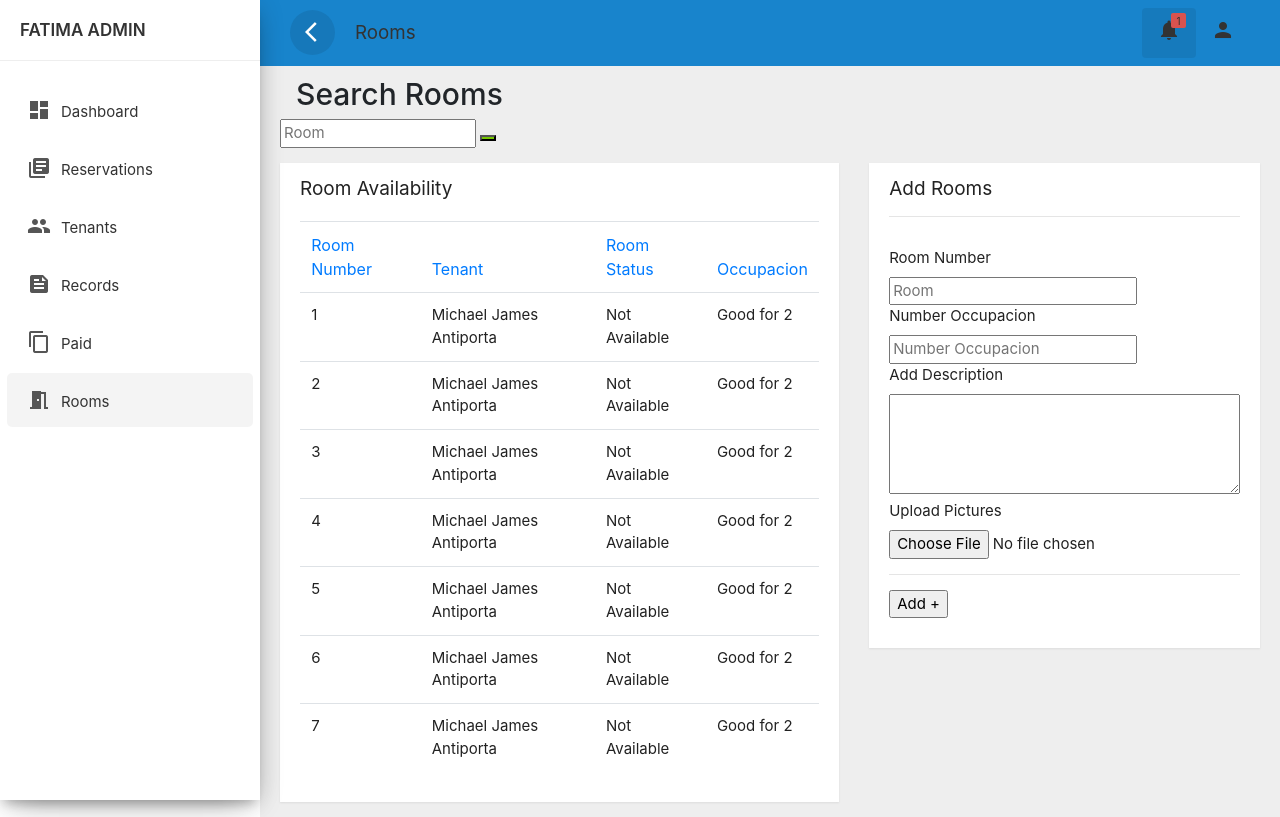
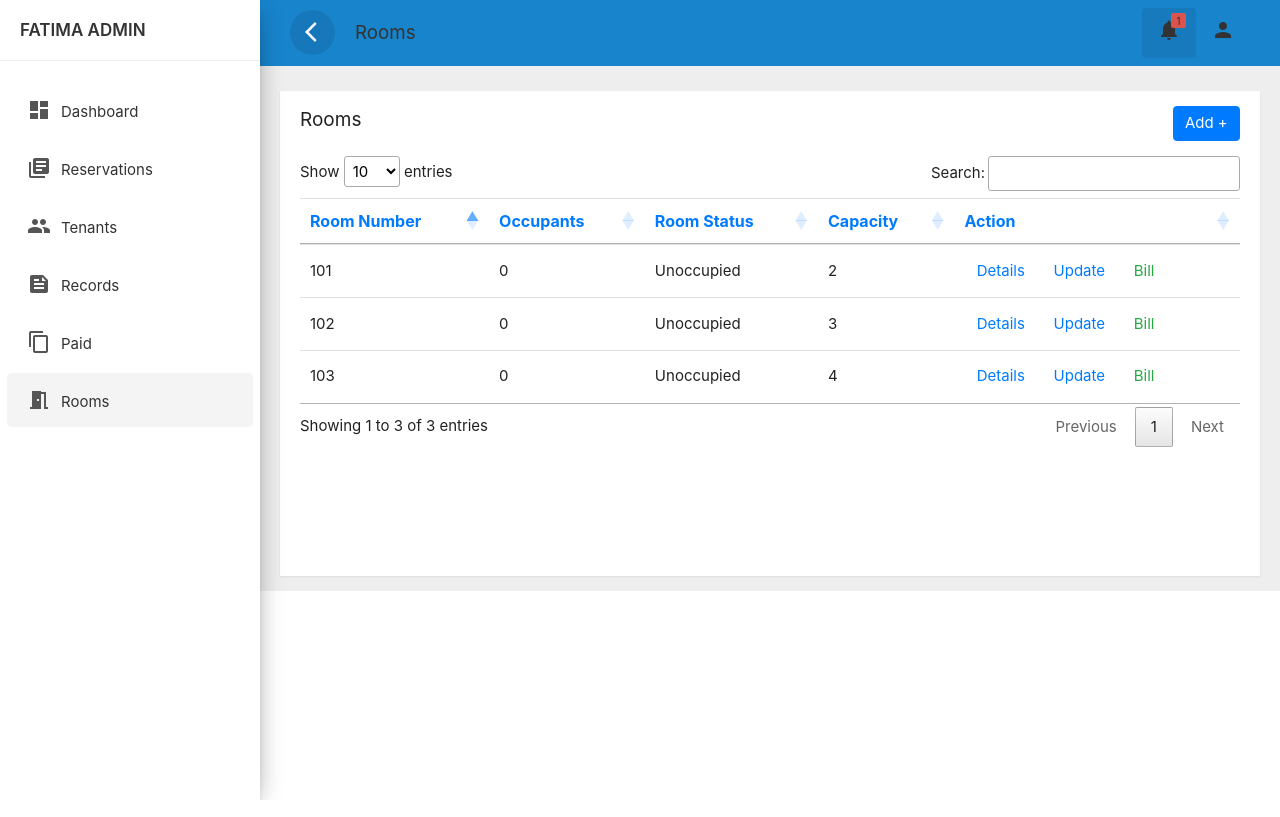
Before and after one commit to weinnandhasanion/fatimarental, a PHP site: page /admin/pages/rooms.php in a window 1280 px wide. Run offline with PHP 8.4, Linux system fonts and the light colour scheme; a user stored in the database is signed in; data comes from the database, SQL or seed files in the repository; both versions use the stored data as it was after the commit; data that the repository does not hold is empty; some libraries are stand-ins or nearby versions; some web fonts are replaced.

Commit message:
wip room adding func

```diff
--- /dev/null
+++ b/admin/functions/add_room.php
@@ -0,0 +1,3 @@
+<?php
+echo json_encode($_FILES['file']);
+?>
--- a/admin/pages/rooms.php
+++ b/admin/pages/rooms.php
@@ -1,179 +1,177 @@
+<?php
+include './../functions/connect.php';
+session_start();
+if (!isset($_SESSION['user'])) {
+    header("Location: ./..");
+}
+
+$rooms = [];
+$sql = "SELECT * FROM rooms";
+$roomsRes = $conn->query($sql);
+if ($roomsRes) {
+  $rooms = array_map(function($room) use ($conn) {
+    $room['tenants'] = [];
+    $sql = "SELECT * FROM tenants WHERE room_id = " . $room['id'];
+    $res = $conn->query($sql);
+    $tenants = [];
+    if ($res->num_rows > 0) {
+      while ($row = $res->fetch_assoc()) {
+        $tenants[] = $row;
+      }
+      $room['tenants'] = $tenants;
+    }
+    return $room;
+  }, $roomsRes->fetch_all(MYSQLI_ASSOC));
+}
+
+function renderTenants($tenants)
+{
+  if (count($tenants) > 0) {
+    return implode(", ", array_map(function($tenant) {
+      return $tenant['first_name']." ".$tenant['last_name'];
+    }, $tenants));
+  }
+
+  return "N/A";
+}
+?>
+
 <!doctype html>
 <html lang="en">
 
 <?php include './../templates/head.php'?>
 
-
 <body>
-
-
-
-
   <div class="wrapper">
-
-
     <div class="body-overlay"></div>
-
 
     <!-- Include navigation bar -->
     <?php include './../templates/nav.php'?>
 
-
-
-
     <!-- Page Content  -->
     <div id="content">
-
     <?php include './../templates/topnav.php'?>
-
-
-
       <div class="main-content">
-        <div class="w3-container">
-          <h2>Search Rooms</h2>
-
-        </div>
-        <form class="example" action="action_page.php">
-          <input type="text" placeholder="Room" name="search" style="width: 20%;">
-          <button type="submit" style="background-color: rgb(119, 199, 0); color: white;"><i
-              class="fa fa-search"></i></button>
-        </form>
         <div class="row ">
-          <div class="col-lg-7 col-md-12">
+          <div class="col-sm-12">
             <div class="card" style="min-height: 485px">
-              <div class="card-header card-header-text">
-                <h4 class="card-title">Room Availability</h4>
+            <div class="card-header card-header-text d-flex justify-content-start align-items-center">
+                <h4 class="card-title flex-grow-1">Rooms</h4>
+                <button class="btn btn-primary" data-toggle="modal" data-target="#add-room-modal">Add &#43;</button>
               </div>
               <div class="card-content table-responsive">
-                <table class="table table-hover">
+                <table class="table table-hover" id='rooms-table'>
                   <thead class="text-primary">
                     <tr>
                       <th>Room Number</th>
-                      <th>Tenant</th>
+                      <th>Occupants</th>
                       <th>Room Status</th>
-                      <th>Occupacion</th>
+                      <th>Capacity</th>
+                      <th>Action</th>
                     </tr>
                   </thead>
                   <tbody>
+                  <?php
+                  foreach ($rooms as $room) {
+                    ?>
                     <tr>
-
-                      <td>1</td>
-                      <td>Michael James Antiporta</td>
-                      <td>Not Available</td>
-                      <td>Good for 2</td>
-
-
+                      <td class="align-middle"><?=$room['room_number']?></td>
+                      <td class="align-middle text-truncate"><?=count($room['tenants'])?></td>
+                      <td class="align-middle"><?=count($room['tenants']) > 0 ? 'Occupied' : 'Unoccupied'?></td>
+                      <td class="align-middle"><?=$room['capacity']?></td>
+                      <td class="align-middle">
+                        <button class="btn btn-link btn-small">Details</button>
+                        <button class="btn btn-small btn-link">Update</button>
+                        <button class="btn btn-small btn-link text-success">Bill</button>
+                      </td>
                     </tr>
-                    <tr>
-
-                      <td>2</td>
-                      <td>Michael James Antiporta</td>
-                      <td>Not Available</td>
-                      <td>Good for 2</td>
-
-
-                    </tr>
-                    <tr>
-
-                      <td>3</td>
-                      <td>Michael James Antiporta</td>
-                      <td>Not Available</td>
-                      <td>Good for 2</td>
-
-
-                    </tr>
-                    <tr>
-
-                      <td>4</td>
-                      <td>Michael James Antiporta</td>
-                      <td>Not Available</td>
-                      <td>Good for 2</td>
-
-
-                    </tr>
-                    <tr>
-
-                      <td>5</td>
-                      <td>Michael James Antiporta</td>
-                      <td>Not Available</td>
-                      <td>Good for 2</td>
-
-
-                    </tr>
-                    <tr>
-
-                      <td>6</td>
-                      <td>Michael James Antiporta</td>
-                      <td>Not Available</td>
-                      <td>Good for 2</td>
-
-
-                    </tr>
-                    <tr>
-
-                      <td>7</td>
-                      <td>Michael James Antiporta</td>
-                      <td>Not Available</td>
-                      <td>Good for 2</td>
-
-
-                    </tr>
+                    <?php
+                  }
+                  ?>
                   </tbody>
                 </table>
               </div>
-            </div>
-          </div>
-
-
-          <div class="col-lg-5 col-md-12">
-            <div class="card" style="min-height: 485px">
-              <div class="card-header card-header-text">
-                <h4 class="card-title">Add Rooms</h4>
-                <hr>
-              </div>
-              <div class="card-content">
-                <div>
-                  <form action="/action_page.php">
-                    <label for="Room">Room Number</label>
-                    <input type="text" id="room" name="Room" placeholder="Room">
-
-                    <label for="Occupacion">Number Occupacion</label>
-                    <input type="text" id="Occupacion" name="Number" placeholder="Number Occupacion">
-                    <label for="Occupacion">Add Description</label><br>
-                    <textarea type="text" name="" id="" style="width: 100%; height: 100px;"></textarea><br>
-                    <label for="country">Upload Pictures</label><br>
-                    <input type="file" id="myFile" name="filename">
-                    <hr>
-                    <input type="submit" value="Add &#43">
-                  </form>
             </div>
           </div>
         </div>
       </div>
     </div>
 
-
-
+    <div id="add-room-modal" tabindex="-1" class="modal fade" role="dialog">
+      <form id="add-room-form" enctype="multipart/form-data">
+        <div class="modal-dialog modal-lg" role='document'>
+          <div class="modal-content">
+            <div class="modal-header">
+              <h5 class="modal-title">Add Room</h5>
+              <button type="button" class="close" data-dismiss="modal" aria-label="Close">
+                <span aria-hidden="true">&times;</span>
+              </button>
+            </div>
+            <div class="modal-body">
+              <div class="row mb-2">
+                <div class="col-sm-4">
+                  <label>Room Number</label>
+                  <input class="form-control" type="text" name="room_number" required>
+                  <small id='room_number-error' class='text-danger'></small>
+                </div>
+                <div class="col-sm-4">
+                  <label for="price">Price</label>
+                  <div class="input-group">
+                    <div class="input-group-prepend">
+                      <span class="input-group-text">₱</span>
+                    </div>
+                    <input type="text" name="price" class="form-control">
+                    <div class="input-group-append">
+                      <span class="input-group-text">.00</span>
                     </div>
                   </div>
+                  <small class="text-danger" id="price-error"></small>
+                </div>
+                <div class="col-sm-4">
+                  <label for="capacity">Capacity</label>
+                  <div class="input-group">
+                    <input type="number" name="capacity" class="form-control" min="0">
+                    <div class="input-group-append">
+                      <span class="input-group-text">pax</span>
+                    </div>
+                  </div>
+                </div>
+              </div>
+              <div class="row mb-2">
+                <div class="col-sm-12">
+                  <label>Room Description</label>
+                  <textarea style="resize: none" rows="5" class="form-control" type="text" name="description" required></textarea>
+                  <small id='description-error' class='text-danger'></small>
+                </div>
+              </div>
+              <div class="row mb-2">
+                <div class="col-sm-12 d-flex flex-column">
+                  Room Images
+                  <input type="file" hidden multiple id="file-input" name="room_images">
+                  <small id="valid_id-error" class="text-danger"></small>
+                  <small id="pathname-cont"></small>
+                  <button type="button" class="btn btn-secondary btn-sm" style="width: 120px"
+                    onclick="document.querySelector('#file-input').click()">Upload Image/s</button>
+                </div>
+              </div>
+            </div>
+            <div class="modal-footer">
+              <button type="submit" class="btn btn-success">Add</button>
+            </div>
+          </div>
+        </div>
+      </form>
+    </div>
 
-
-
-
-
-
-
-
-    <!-- Optional JavaScript -->
-    <!-- jQuery first, then Popper.js, then Bootstrap JS -->
-    <script src="./../js/jquery-3.3.1.slim.min.js"></script>
+    <script src="./../js/jquery-3.3.1.min.js"></script>
     <script src="./../js/popper.min.js"></script>
     <script src="./../js/bootstrap.min.js"></script>
-    <script src="./../js/jquery-3.3.1.min.js"></script>
-
+    <script type="text/javascript" charset="utf8" src="https://cdn.datatables.net/1.11.5/js/jquery.dataTables.js"></script>
 
     <script type="text/javascript">
       $(document).ready(function() {
+        $('#rooms-table').DataTable();
+
         $('#sidebarCollapse').on('click', function() {
           $('#sidebar').toggleClass('active');
           $('#content').toggleClass('active');
@@ -183,13 +181,41 @@
           $('#sidebar,.body-overlay').toggleClass('show-nav');
         });
 
+        $('#add-room-form').submit(function(e) {
+          e.preventDefault();
+          let data = $(this).serializeArray();
+          let formData = new FormData();
+          let file = document.querySelector('#file-input');
+
+          data.forEach((d) => formData.append(d.name, d.value));
+          $.each($("#file-input")[0].files, function(i, file) {
+            formData.append('file', file);
+          });
+
+          $.ajax({
+            type: "POST",
+            enctype: 'multipart/form-data',
+            url: "./../functions/add_room.php",
+            data: formData,
+            processData: false,
+            contentType: false,
+            cache: false,
+            timeout: 800000,
+            success: function(data) {
+              console.log(data);
+              let res = JSON.parse(data);
+              if (res.status === 422) {
+                for (error in res.errors) {
+                  $(`#${error}-error`).text(res.errors[error]);
+                }
+              } else {
+                alert('Room successfully added.');
+                window.location.reload();
+              }
+            },
+          });
+        });
       });
     </script>
-
-
-
-
-
 </body>
-
 </html>
--- a/admin/templates/head.php
+++ b/admin/templates/head.php
@@ -14,4 +14,5 @@
   <link rel="preconnect" href="https://fonts.gstatic.com" crossorigin>
   <link href="https://fonts.googleapis.com/css2?family=Roboto:wght@300;400;500;700;900&display=swap" rel="stylesheet">
   <link href="https://fonts.googleapis.com/css2?family=Material+Icons" rel="stylesheet">
+  <link rel="stylesheet" type="text/css" href="https://cdn.datatables.net/1.11.5/css/jquery.dataTables.css">
 </head>
--- a/admin/templates/nav.php
+++ b/admin/templates/nav.php
@@ -10,7 +10,6 @@ $page = basename($_SERVER['PHP_SELF']);
     <li class="<?= $page === 'dashboard.php' ? "active" : "" ?>">
       <a href="./dashboard.php" class="dashboard"><i class="material-icons">dashboard</i><span>Dashboard</span></a>
     </li>
-
     <div class="small-screen navbar-display">
       <li class="dropdown d-lg-none d-md-block d-xl-none d-sm-block">
         <a href="#homeSubmenu0" data-toggle="collapse" aria-expanded="false" class="dropdown-toggle">
@@ -19,15 +18,11 @@ $page = basename($_SERVER['PHP_SELF']);
           <li>
             <a href="#">You have 5 new messages</a>
           </li>
-
         </ul>
       </li>
-
-
       <li class="d-lg-none d-md-block d-xl-none d-sm-block">
         <a href="#"><i class="material-icons">person</i><span>user</span></a>
       </li>
-
       <li class="d-lg-none d-md-block d-xl-none d-sm-block">
         <a href="#"><i class="material-icons">settings</i><span>setting</span></a>
       </li>
@@ -41,7 +36,6 @@ $page = basename($_SERVER['PHP_SELF']);
       <a href="./tenants.php">
         <i class="material-icons">group</i><span>Tenants</span></a>
     </li>
-
 
     <li class="<?= $page === 'records.php' ? "active" : "" ?>">
       <a href="./records.php">
```
Also changed, not shown: admin/db.sql (+23 -0 lines), admin/pages/tenants.php (+16 -33 lines), uploads/1898570.jpg (added), uploads/8236db2a8cddd4fb894bf5738cd19e3b.png (added). Lines whose indentation alone changed are shown as unchanged.
